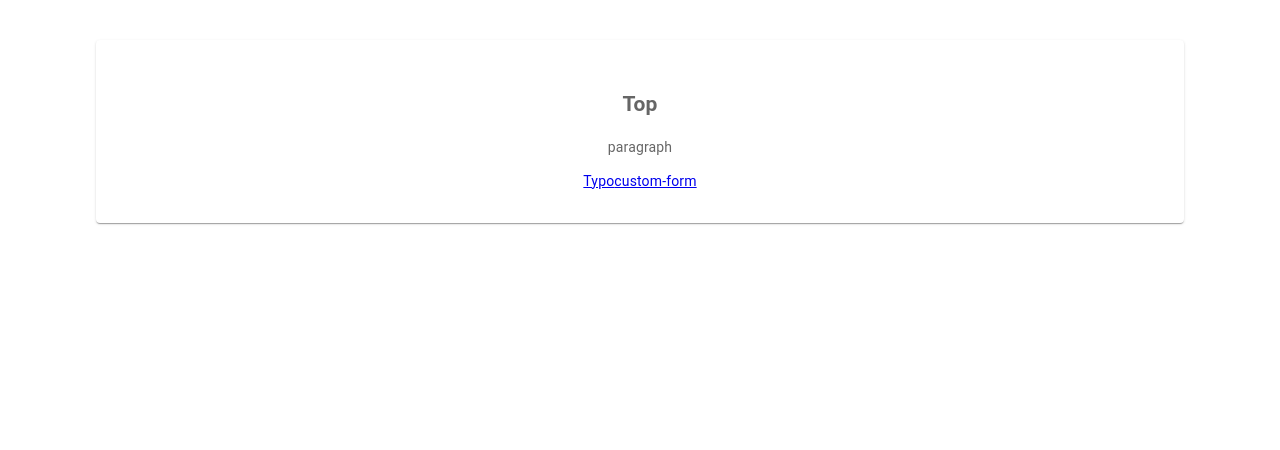
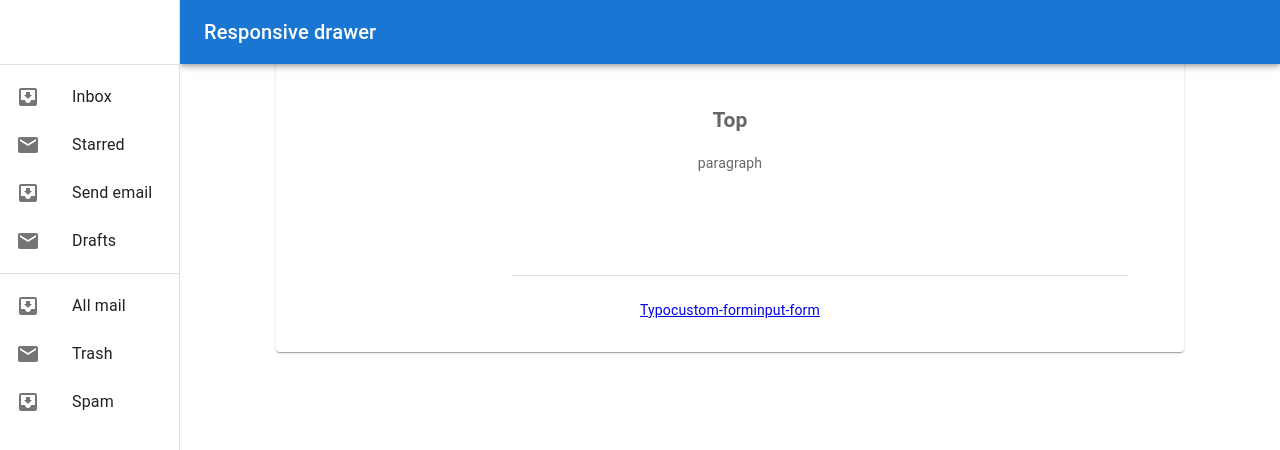
Before and after one commit to BoxPistols/MUI-SandBox_220430, a React (Create React App) app: page / in a window 1280 px wide. Shown: the top 450 px of the page. Built offline with nearby package versions, Linux system fonts and the light colour scheme.

Commit message:
Drawer Base

```diff
--- a/src/components/Style.tsx
+++ b/src/components/Style.tsx
@@ -1,11 +1,13 @@
 import React from 'react'
 import { Grid, Box, Paper, styled, Container } from '@mui/material'
+import { drawerWidth } from 'layout/global-drawer'
 
 const Wrap = styled(Box)(({ theme }) => ({
   backgroundColor: theme.palette.mode === 'dark' ? '#1A2027' : '#fff',
   ...theme.typography.body2,
   padding: theme.spacing(4),
   margin: 'auto',
+  // marginLeft: 200,
 }))
 
 const Item = styled(Paper)(({ theme }) => ({
@@ -26,7 +28,13 @@
     <>
       <Container maxWidth="lg">
         <Wrap>
-          <Box sx={{ margin: 'auto' }}>
+          <Box
+            sx={{
+              margin: 'auto',
+              width: { sm: `calc(100% - ${drawerWidth}px)` },
+              ml: { sm: `${drawerWidth}px` },
+            }}
+          >
             <Grid container spacing={1}>
               <Grid item xs={12}>
                 <Item>{children}</Item>
--- a/src/index.tsx
+++ b/src/index.tsx
@@ -1,7 +1,8 @@
 import * as React from 'react'
+import { createRoot } from 'react-dom/client'
 import { StyledEngineProvider } from '@mui/material/styles'
 import { BrowserRouter } from 'react-router-dom'
-import { createRoot } from 'react-dom/client'
+import { Routes, Route, Link } from 'react-router-dom'
 
 import StyleWrap from './components/Style'
 import Top from 'layout/top'
@@ -13,8 +14,12 @@
   root.render(
     <React.StrictMode>
       <BrowserRouter>
+        <Routes>
+          <Route path="./" element={<Top />} />
+        </Routes>
         <StyledEngineProvider injectFirst>
           {/* Nav */}
+          <Link to="./">Top</Link>
           <StyleWrap>
             <Top />
           </StyleWrap>
--- /dev/null
+++ b/src/layout/global-drawer.tsx
@@ -0,0 +1,148 @@
+import * as React from 'react'
+import AppBar from '@mui/material/AppBar'
+import Box from '@mui/material/Box'
+import CssBaseline from '@mui/material/CssBaseline'
+import Divider from '@mui/material/Divider'
+import Drawer from '@mui/material/Drawer'
+import IconButton from '@mui/material/IconButton'
+import InboxIcon from '@mui/icons-material/MoveToInbox'
+import List from '@mui/material/List'
+import ListItem from '@mui/material/ListItem'
+import ListItemButton from '@mui/material/ListItemButton'
+import ListItemIcon from '@mui/material/ListItemIcon'
+import ListItemText from '@mui/material/ListItemText'
+import MailIcon from '@mui/icons-material/Mail'
+import MenuIcon from '@mui/icons-material/Menu'
+import Toolbar from '@mui/material/Toolbar'
+import Typography from '@mui/material/Typography'
+
+export const drawerWidth = 180
+
+interface Props {
+  /**
+   * Injected by the documentation to work in an iframe.
+   * You won't need it on your project.
+   */
+  window?: () => Window
+}
+
+export default function ResponsiveDrawer(props: Props) {
+  const { window } = props
+  const [mobileOpen, setMobileOpen] = React.useState(false)
+
+  const handleDrawerToggle = () => {
+    setMobileOpen(!mobileOpen)
+  }
+
+  const drawer = (
+    <div>
+      <Toolbar />
+      <Divider />
+      <List>
+        {['Inbox', 'Starred', 'Send email', 'Drafts'].map((text, index) => (
+          <ListItem key={text} disablePadding>
+            <ListItemButton>
+              <ListItemIcon>
+                {index % 2 === 0 ? <InboxIcon /> : <MailIcon />}
+              </ListItemIcon>
+              <ListItemText primary={text} />
+            </ListItemButton>
+          </ListItem>
+        ))}
+      </List>
+      <Divider />
+      <List>
+        {['All mail', 'Trash', 'Spam'].map((text, index) => (
+          <ListItem key={text} disablePadding>
+            <ListItemButton>
+              <ListItemIcon>
+                {index % 2 === 0 ? <InboxIcon /> : <MailIcon />}
+              </ListItemIcon>
+              <ListItemText primary={text} />
+            </ListItemButton>
+          </ListItem>
+        ))}
+      </List>
+    </div>
+  )
+
+  const container =
+    window !== undefined ? () => window().document.body : undefined
+
+  return (
+    <Box sx={{ display: 'flex' }}>
+      <CssBaseline />
+      <AppBar
+        position="fixed"
+        sx={{
+          width: { sm: `calc(100% - ${drawerWidth}px)` },
+          ml: { sm: `${drawerWidth}px` },
+        }}
+      >
+        <Toolbar>
+          <IconButton
+            color="inherit"
+            aria-label="open drawer"
+            edge="start"
+            onClick={handleDrawerToggle}
+            sx={{ mr: 2, display: { sm: 'none' } }}
+          >
+            <MenuIcon />
+          </IconButton>
+          <Typography variant="h6" noWrap component="div">
+            Responsive drawer
+          </Typography>
+        </Toolbar>
+      </AppBar>
+      <Box
+        component="nav"
+        sx={{ width: { sm: drawerWidth }, flexShrink: { sm: 0 } }}
+        aria-label="mailbox folders"
+      >
+        {/* The implementation can be swapped with js to avoid SEO duplication of links. */}
+        <Drawer
+          container={container}
+          variant="temporary"
+          open={mobileOpen}
+          onClose={handleDrawerToggle}
+          ModalProps={{
+            keepMounted: true, // Better open performance on mobile.
+          }}
+          sx={{
+            display: { xs: 'block', sm: 'none' },
+            '& .MuiDrawer-paper': {
+              boxSizing: 'border-box',
+              width: drawerWidth,
+            },
+          }}
+        >
+          {drawer}
+        </Drawer>
+        <Drawer
+          variant="permanent"
+          sx={{
+            display: { xs: 'none', sm: 'block' },
+            '& .MuiDrawer-paper': {
+              boxSizing: 'border-box',
+              width: drawerWidth,
+            },
+          }}
+          open
+        >
+          {drawer}
+        </Drawer>
+      </Box>
+      <Box
+        component="main"
+        sx={{
+          flexGrow: 1,
+          p: 3,
+          width: { sm: `calc(100% - ${drawerWidth}px)` },
+        }}
+      >
+        <Toolbar />
+        {drawerWidth > 0 && <Divider />}
+      </Box>
+    </Box>
+  )
+}
--- a/src/layout/top.tsx
+++ b/src/layout/top.tsx
@@ -2,14 +2,15 @@
 import { Routes, Route, Link } from 'react-router-dom'
 import Form from 'components/Form/Form'
 import CustomForm from 'components/Form/CustomForm'
+import InputForm from 'components/Form/InputForm'
+// import CustomTypo from 'components/Form/CustomTypo'
 // import Demo from 'components/Form/Typography'
-// import CustomTypo from 'components/Form/CustomTypo'
 // import SandBox from 'components/Form/SandBox'
-
+import ResponsiveDrawer from 'layout/global-drawer'
 /**
  * Router: https://reactrouter.com/docs/en/v6/getting-started/installation#basic-installation
  */
-const Top: React.FC = () => {
+const Top: React.FC = (): JSX.Element => {
   return (
     <>
       <Routes>
@@ -17,16 +18,20 @@
           <>
             <Route path="form" element={<Form />} />
             <Route path="custom-form" element={<CustomForm />} />
+            <Route path="input-form" element={<InputForm />} />
           </>
         }
       </Routes>
       <section>
         <h2>Top</h2>
         <p>paragraph</p>
+        <ResponsiveDrawer />
         <nav>
           <Link to="form">Typo</Link>
           <Link to="custom-form">custom-form</Link>
+          <Link to="input-form">input-form</Link>
         </nav>
+        {/* </ResponsiveDrawer> */}
       </section>
     </>
   )
```
